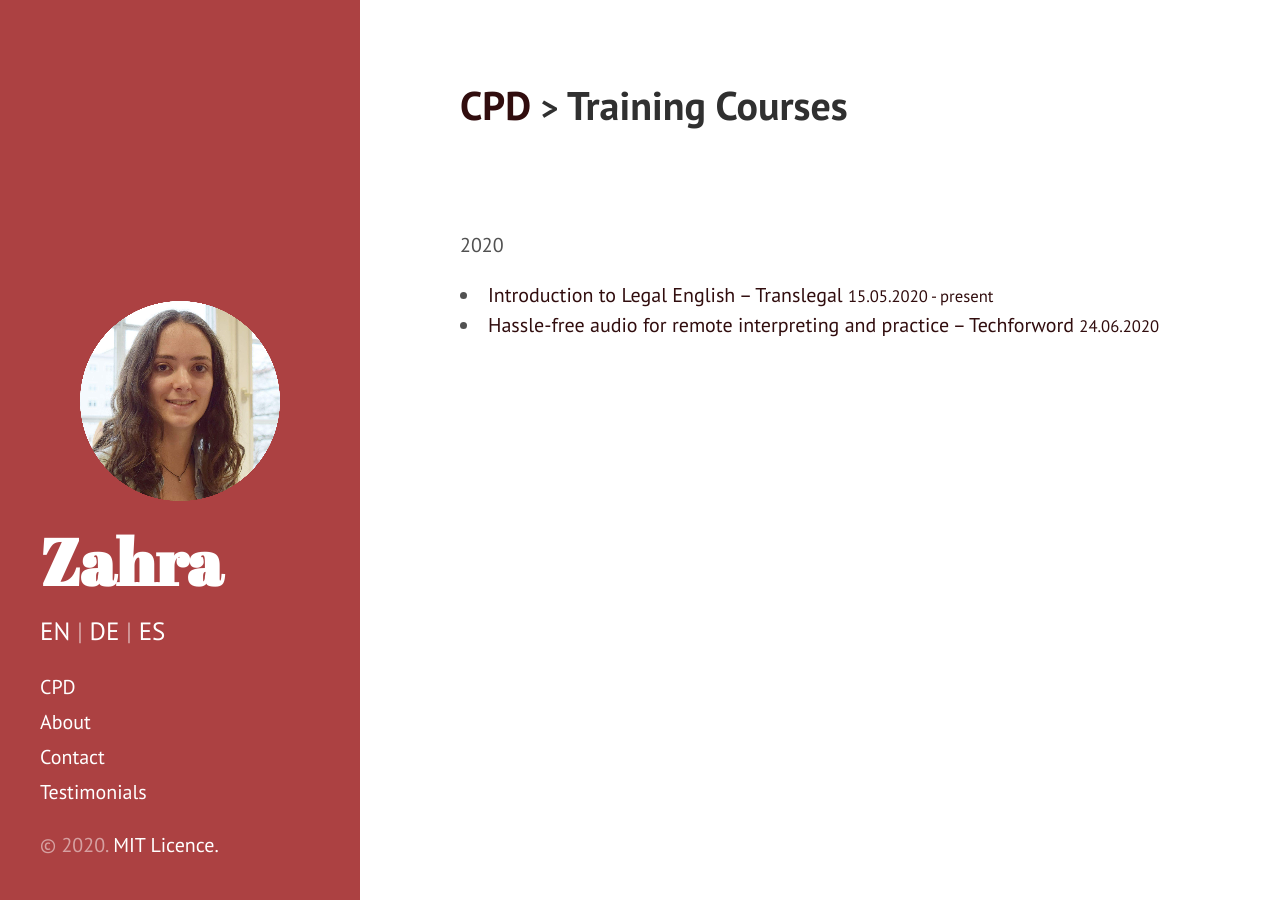
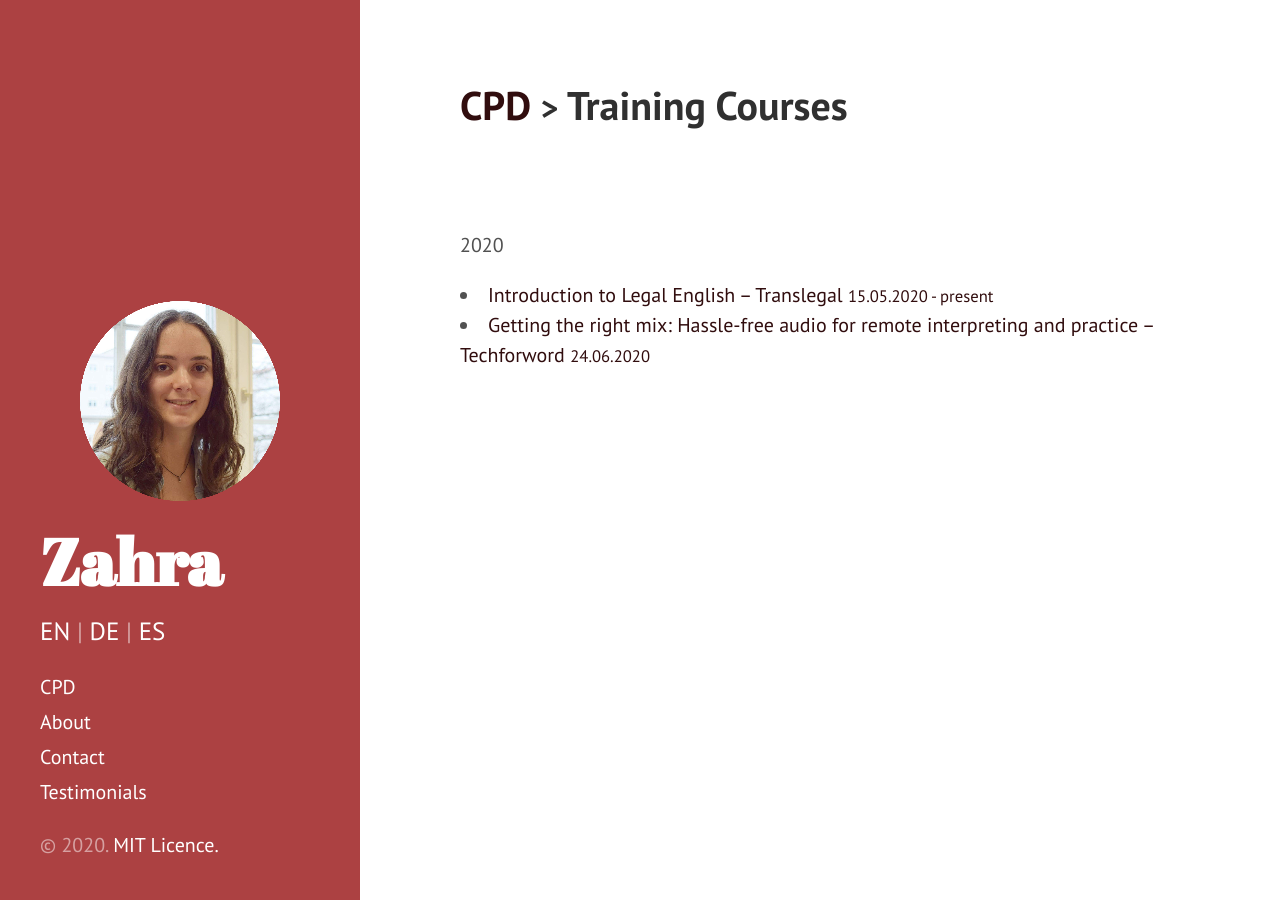
Before and after one commit to Zahra-Claire-Bahrani-Peacock/zahra-claire-bahrani-peacock.github.io, a Jekyll site: the page built from CPD-training-courses.md, in a window 1280 px wide. Built offline with Jekyll 4.4.1, drawn with Linux system fonts in a browser that asks for light colours.

Commit message:
Update CPD-training-courses.md

```diff
--- a/CPD-training-courses.md
+++ b/CPD-training-courses.md
@@ -9,4 +9,4 @@ permalink: training-courses
 2020
 <li><a href="https://www.translegal.com/product/introduction-to-legal-english/" target="_blank">Introduction to Legal English – Translegal <small>15.05.2020 - present</small></a></li>
 
-<li><a href="https://techforword.com/p/getting-the-right-mix" target="_blank">Hassle-free audio for remote interpreting and practice – Techforword <small>24.06.2020</small></a></li>
+<li><a href="https://techforword.com/p/getting-the-right-mix" target="_blank">Getting the right mix: Hassle-free audio for remote interpreting and practice – Techforword <small>24.06.2020</small></a></li>
```
